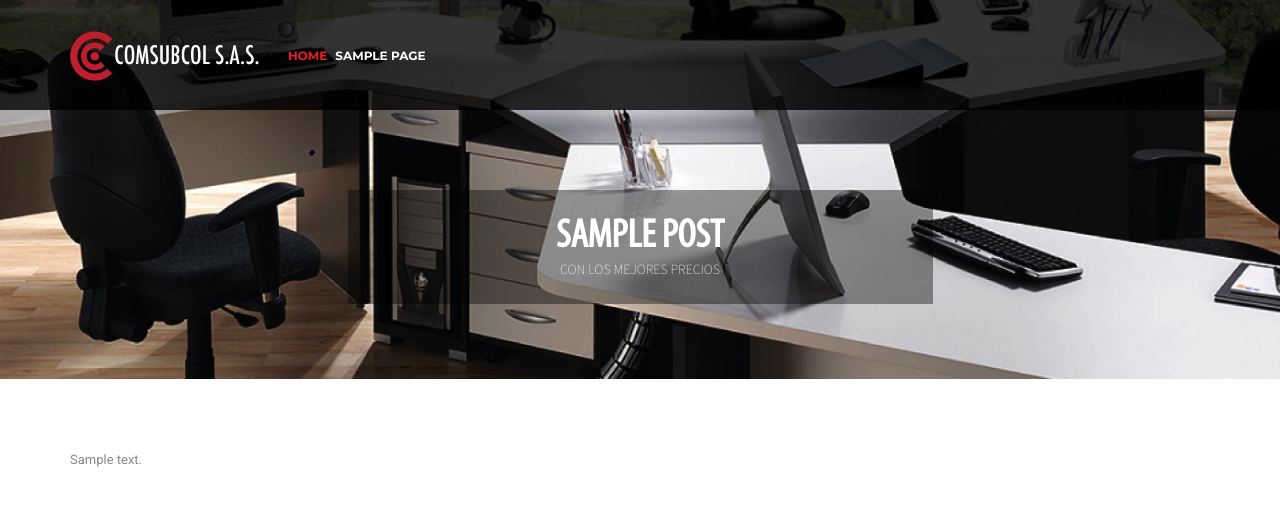
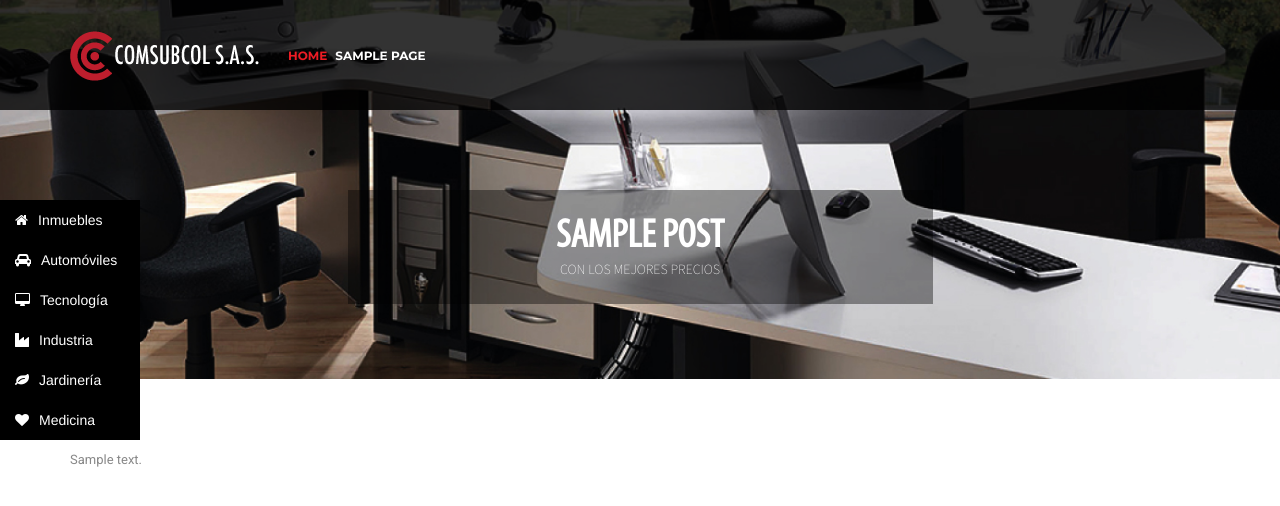
Before and after one commit to gaitannicholls4/Comsubcol, a WordPress theme: template wp-content/themes/Comsubcol/page.php in a window 1280 px wide. Shown: the top 506 px of the page. Run offline with PHP 8.4 and a stand-in for WordPress, Linux system fonts and the light colour scheme; the site name, menu and one post (Sample post) are stand-ins, and other content is empty; some libraries are stand-ins or nearby versions.

Commit message:
Add left menu.

```diff
--- a/Bitacora Comsubcol.txt
+++ b/Bitacora Comsubcol.txt
@@ -23,6 +23,7 @@
 page-quienes-somos.php ( Listo NV )
 page.php ( Listo NV )
 part-header.php ( Listo NV )
+part-left-menu.php ( Listo NV )
 part-slider-1.php ( Listo NV )
 part-slider-2.php ( Listo NV )
 part-slider.php ( Listo NV )
--- a/wp-content/themes/Comsubcol/header.php
+++ b/wp-content/themes/Comsubcol/header.php
@@ -19,3 +19,4 @@
 				<div class="sidebar-menu-overlay"></div>
 				<div class="sidebar-menu-inner">
 					<?php get_template_part( 'part', 'header' ); ?>
+					<?php get_template_part( 'part', 'left-menu' ); ?>
--- /dev/null
+++ b/wp-content/themes/Comsubcol/part-left-menu.php
@@ -0,0 +1,11 @@
+<div class="left_menu hidden-xs">
+	<ul>
+		<li><a href="/categorias/inmuebles" class="l_inmuebles">Inmuebles</a></li>
+		<li><a href="/categorias/automoviles" class="l_automoviles">Automóviles</a></li>
+		<li><a href="/categorias/tecnologia" class="l_tecnologia">Tecnología</a></li>
+		<li><a href="/categorias/industria" class="l_industria">Industria</a></li>
+		<li><a href="/categorias/jardineria" class="l_jardineria">Jardinería</a></li>
+		<li><a href="/categorias/medicina" class="l_medicina">Medicina</a></li>
+		<?php if ( is_user_logged_in() ) { ?><li><a href="/categorias/vip" class="l_vip">VIP</a></li><?php } ?>
+	</ul>
+</div>
--- a/wp-content/themes/Comsubcol/style.css
+++ b/wp-content/themes/Comsubcol/style.css
@@ -389,6 +389,74 @@
 	text-transform: uppercase;
 }
 
+/* Left Menu */
+
+.left_menu {
+	top: 200px;
+	left: 0;
+	position: fixed;
+	z-index: 2000;
+}
+
+.left_menu ul {
+	margin: 0;
+	padding: 0;
+	list-style: none;
+}
+
+.left_menu ul li a {
+	width: 140px;
+	padding: 10px 15px;
+	background-color: #000;
+	font-size: 14px;
+	color: #FFF;
+	display: inline-block;
+	-webkit-transition: all 500ms ease;
+	-o-transition: all 500ms ease;
+	transition: all 500ms ease;
+}
+
+.left_menu ul li a:before {
+	margin-right: 10px;
+	font-family: FontAwesome;
+	font-style: normal;
+	font-weight: normal;
+	text-decoration: inherit;
+}
+
+.left_menu ul li a.l_inmuebles:before {
+	content: "\f015";
+}
+
+.left_menu ul li a.l_automoviles:before {
+	content: "\f1b9";
+}
+
+.left_menu ul li a.l_tecnologia:before {
+	content: "\f108";
+}
+
+.left_menu ul li a.l_industria:before {
+	content: "\f275";
+}
+
+.left_menu ul li a.l_jardineria:before {
+	content: "\f06c";
+}
+
+.left_menu ul li a.l_medicina:before {
+	content: "\f004";
+}
+
+.left_menu ul li a.l_vip:before {
+	content: "\f005";
+}
+
+.left_menu ul li a:hover {
+	padding: 10px 30px;
+	color: #ED1C24;
+}
+
 /* Pop Up */
 
 .csc_pop_up {
```
